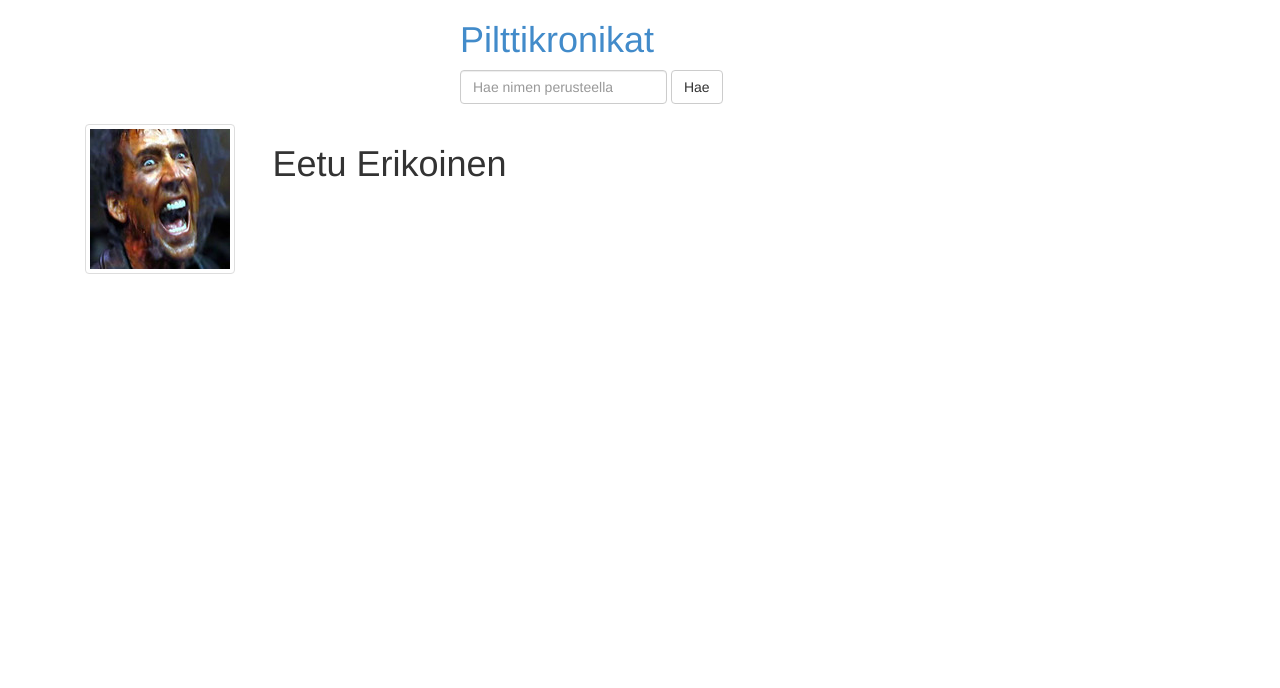
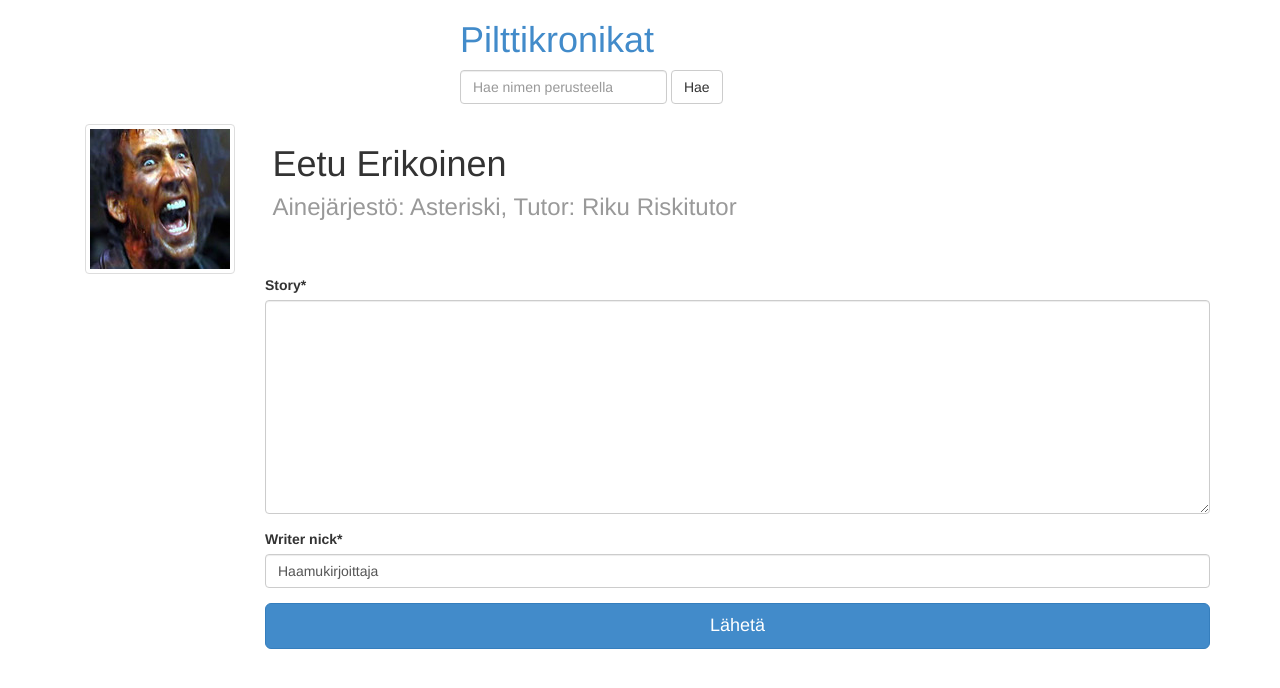
Before and after one commit to Hippu/pilttikronikka, a Django app: page /student/1/ in a window 1280 px wide. Shown: the top 688 px of the page. Run offline with Django 3.2, Linux system fonts and the light colour scheme; data comes from the database, SQL or seed files in the repository; data that the repository does not hold is empty; some libraries are stand-ins or nearby versions.

Commit message:
Form for writing stories.

```diff
--- /dev/null
+++ b/kronikka/kronikka/forms.py
@@ -0,0 +1,8 @@
+from django.forms import ModelForm
+from .models import Story
+
+
+class StoryForm(ModelForm):
+    class Meta:
+        model = Story
+        fields = ("story", "writer_nick")
--- a/kronikka/kronikka/urls.py
+++ b/kronikka/kronikka/urls.py
@@ -1,5 +1,5 @@
 from django.conf.urls import patterns, url
-from .views import index, student_stories
+from .views import index, student_stories, new_student_story
 
 urlpatterns = patterns(
     '',
@@ -13,4 +13,9 @@ urlpatterns = patterns(
         view=student_stories,
         name="student",
     ),
+    url(
+        regex='^student/(?P<student_id>\d+)/new_story/$',
+        view=new_student_story,
+        name="new_story"
+    )
 )
--- a/kronikka/kronikka/views.py
+++ b/kronikka/kronikka/views.py
@@ -1,6 +1,7 @@
-from django.shortcuts import render, get_object_or_404
+from django.shortcuts import render, get_object_or_404, redirect
 from .models import Student, Story
 from django.db.models import Count
+from .forms import StoryForm
 
 
 def index(request):
@@ -19,9 +20,26 @@ def index(request):
 
 
 def student_stories(request, student_id):
+    """
+    Shows all the stories written about a student.
+    Also display a form for writing new ones.
+    """
     student = get_object_or_404(Student, pk=student_id)
     stories = Story.objects.filter(student=student)
+    story_form = StoryForm()
     return render(request, "student.html", {
+        "form": story_form,
         "student": student,
         "stories": stories,
     })
+
+
+def new_student_story(request, student_id):
+    student = Student.objects.get(pk=student_id)
+    if request.method == "POST":
+        story = Story(student=student)
+        form = StoryForm(request.POST, instance=story)
+        if form.is_valid():
+            form.save()
+
+    return redirect(student)
--- a/kronikka/kronikka_conf/settings/base.py
+++ b/kronikka/kronikka_conf/settings/base.py
@@ -114,11 +114,14 @@ INSTALLED_APPS = (
     'django.contrib.staticfiles',
     'south',
     'kronikka',
+    'crispy_forms',
     # Uncomment the next line to enable the admin:
     'django.contrib.admin',
     # Uncomment the next line to enable admin documentation:
     'django.contrib.admindocs',
 )
+
+CRISPY_TEMPLATE_PACK = 'bootstrap3'
 
 SESSION_SERIALIZER = 'django.contrib.sessions.serializers.JSONSerializer'
 
--- a/kronikka/templates/student.html
+++ b/kronikka/templates/student.html
@@ -1,4 +1,5 @@
 {% extends "base.html" %}
+{% load crispy_forms_tags %}
 {% block main %}
 <br>
 <div class="row">
@@ -7,7 +8,9 @@
 			<img class="img-thumbnail" src="{{ student.thumbnail.url }}">
 		</div>
 		<div class="col-sm-9">
-			<h1 class="text-left center-block">{{ student.name }}</h1>
+			<h1 class="text-left center-block">{{ student.name }} <br>
+			<small>Ainejärjestö: {{ student.tutor.get_organization_display }}, Tutor: {{ student.tutor }}</small>
+			</h1>
 		</div>
 	</div>
 </div>
@@ -22,5 +25,15 @@
 	</div>
 	{% endfor %}
 </div>
-
+</div>
+<div class="row">
+	<div class="col-md-10 col-md-offset-2">
+		<form method="POST" action="{% url 'new_story' student.pk %}">
+		{% csrf_token %}
+		{{ form|crispy }}
+		<button type="submit" class="btn btn-primary btn-block btn-lg">Lähetä</button>
+		</form>
+		<br>
+	</div>
+</div>
 {% endblock %}
```
